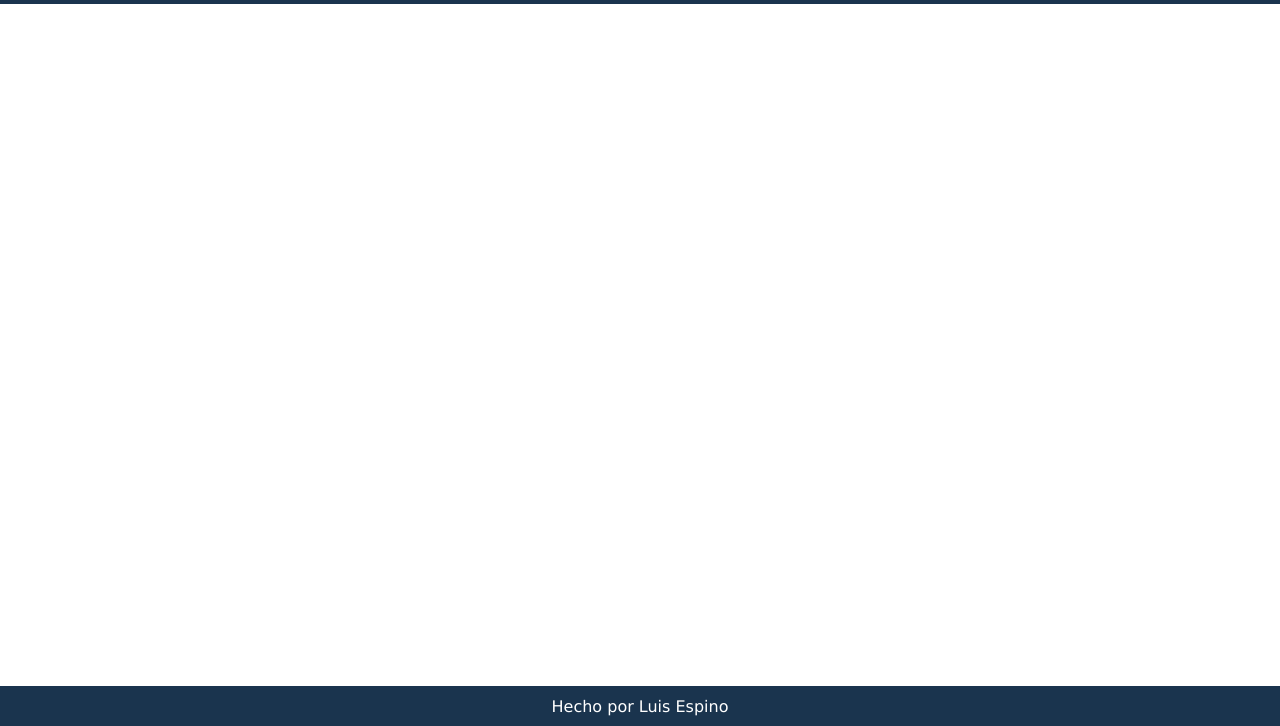
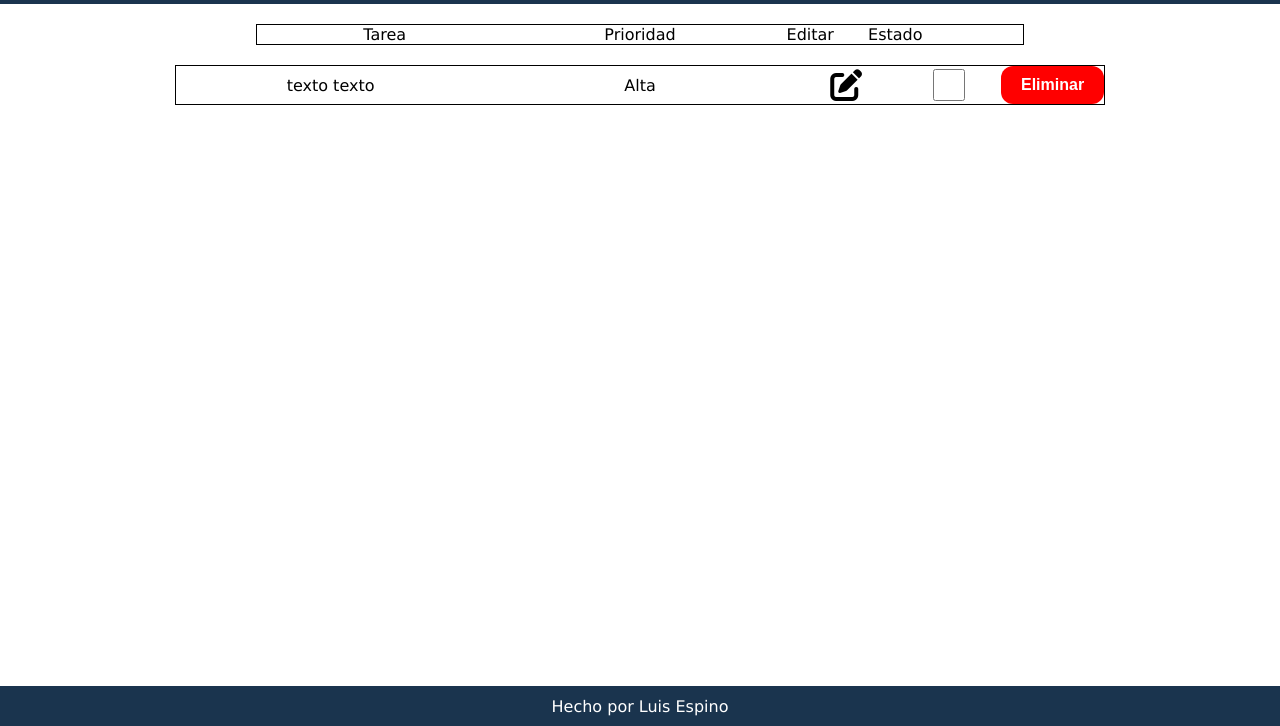
Before and after one commit to LxxsCLN/tareas, a plain HTML site: page index.html in a window 1280 px wide. Shown: the part 74-800 px from the top of the page. Drawn offline with Linux system fonts and the light colour scheme.

Commit message:
agregar formulario para crear tarea, agregar el objeto Tarea

```diff
--- a/index.html
+++ b/index.html
@@ -13,16 +13,41 @@
         <button class="crear-tarea">Agregar Tarea</button>
     </header>
 
-    <main>
+    <main class="div-tareas">
+
+        <div class="div-tareas-labels">
+            <p>Tarea</p>
+            <p>Prioridad</p>
+            <p>Editar</p>
+            <p>Estado</p>
+            <p></p>
+        </div>
 
         <div class="form-div">
-
+            <form onsubmit="return false" id="form">
+                <label for="tarea-texto">
+                    Ingresa tu tarea:
+                    <input type="text" id="tarea-texto">
+                </label>
+                <label for="prioridad">Prioridad:
+                    <select name="prioridad" id="prioridad">
+                        <option value="Baja">Baja</option>
+                        <option value="Media">Media</option>
+                        <option value="Alta">Alta</option>
+                    </select>
+                </label>
+                <div class="div-botones">
+                    <button id="cancelar-tarea">Cancelar</button>
+                    <button id="aceptar-tarea">Crear</button>
+                </div>
+            </form>
         </div>
 
     </main>
 
     <footer>Hecho por Luis Espino</footer>
 
+    <script src="https://kit.fontawesome.com/78bd5d5396.js" crossorigin="anonymous"></script>
     <script src="script.js"></script>
 </body>
 </html>
--- a/script.js
+++ b/script.js
@@ -0,0 +1,56 @@
+const crearTarea = document.querySelector(".crear-tarea");
+const formDiv = document.querySelector(".form-div");
+const form = document.querySelector("#form");
+const tareaText = document.querySelector("#tarea-texto");
+const prioridad = document.querySelector("#prioridad");
+const cancelarTarea = document.querySelector(".cancelar-tarea");
+const aceptarTarea = document.querySelector(".aceptar-tarea");
+const divTareas = document.querySelector(".div-tareas")
+
+const listaDeTareas = [];
+
+
+
+class Tarea {
+    constructor(texto, prioridad){
+        this.texto = texto;
+        this.prioridad = prioridad;
+        this.estado = false;
+    }
+
+    crearTarea(){
+        let divTarea = document.createElement("div");
+        divTarea.classList.add("tarea");
+
+        let textoTarea = document.createElement("p");
+        textoTarea.innerText = this.texto;
+
+        let prioridadTarea = document.createElement("p");
+        prioridadTarea.innerText = this.prioridad;
+
+        let editarTarea = document.createElement("a");
+        let editarTareaIcono = document.createElement("i")
+        editarTareaIcono.className = "fa-solid fa-pen-to-square editar-tarea fa-2xl"
+        editarTarea.append(editarTareaIcono)
+
+        let estadoTarea = document.createElement("input");
+        estadoTarea.setAttribute("type", "checkbox")
+        estadoTarea.setAttribute("name", "estado-tarea")
+        estadoTarea.setAttribute("id", "estado-tarea")
+        estadoTarea.setAttribute("value", "false")
+
+        let eliminarTarea = document.createElement("button")
+        eliminarTarea.innerText = "Eliminar"
+        eliminarTarea.classList.add("eliminar-tarea")
+
+
+        divTarea.append(textoTarea, prioridadTarea, editarTarea, estadoTarea, eliminarTarea)
+
+        return divTarea;
+
+    }
+
+}
+
+const test = new Tarea("texto texto", "Alta")
+divTareas.append(test.crearTarea())
--- a/style.css
+++ b/style.css
@@ -1,7 +1,14 @@
-*{
+*, *::before, *::after{
     padding: 0;
     margin: 0;
     box-sizing: border-box;
+}
+
+body{
+    display: flex;
+    flex-direction: column;
+    width: 100vw;
+    font-family: Verdana, Geneva, Tahoma, sans-serif;
 }
 
 header{
@@ -21,18 +28,71 @@ button{
     color: white;
     font-weight: bold;
     cursor: pointer;
+    font-size: 1rem;
 }
 
-body{
+
+
+main{
+    padding: 20px;
+    margin-bottom: 5vh;
     display: flex;
     flex-direction: column;
-    width: 100vw;
-    font-family: Verdana, Geneva, Tahoma, sans-serif;
+    gap: 20px;
+    align-items: center;
 }
 
-main{
-    margin-bottom: 5vh;
+.form-div{
+    display: none;
 }
+
+form{
+    display: flex;
+    flex-direction: column;
+    gap: 20px;
+    border: 1px solid green;
+}
+
+.tarea{
+    display: grid;
+    grid-template-columns: 3fr 3fr 1fr 1fr 1fr;
+    justify-content: space-between;
+    min-width: 40vw;
+    min-width: 60vw;
+    border: 1px solid black;
+    align-items: center;
+    justify-items: center;
+}
+
+.div-tareas-labels{
+    display: grid;
+    grid-template-columns: 3fr 3fr 1fr 1fr 1fr;
+    justify-content: space-between;
+    align-items: center;
+    min-width: 40vw;
+    min-width: 60vw;
+    border: 1px solid black;
+    justify-items: center;
+}
+
+.eliminar-tarea{
+    background-color: red;
+}
+
+a{
+    cursor: pointer;
+}
+
+i{
+    line-height: 2rem;
+}
+
+input[type="checkbox"]{
+    height: 2rem;
+    width: 2rem;
+}
+
+
 
 footer{
     width: 100vw;
```
